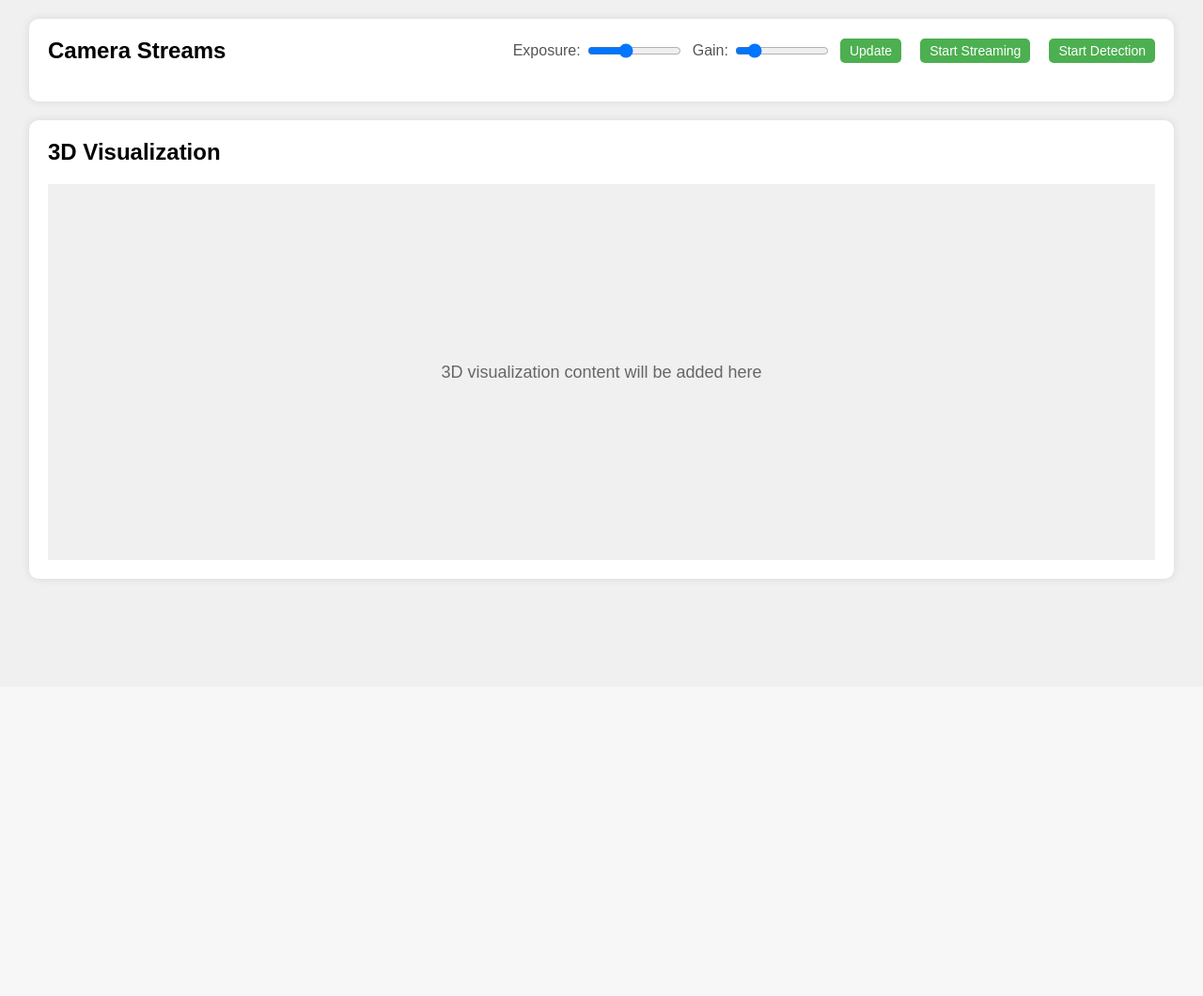
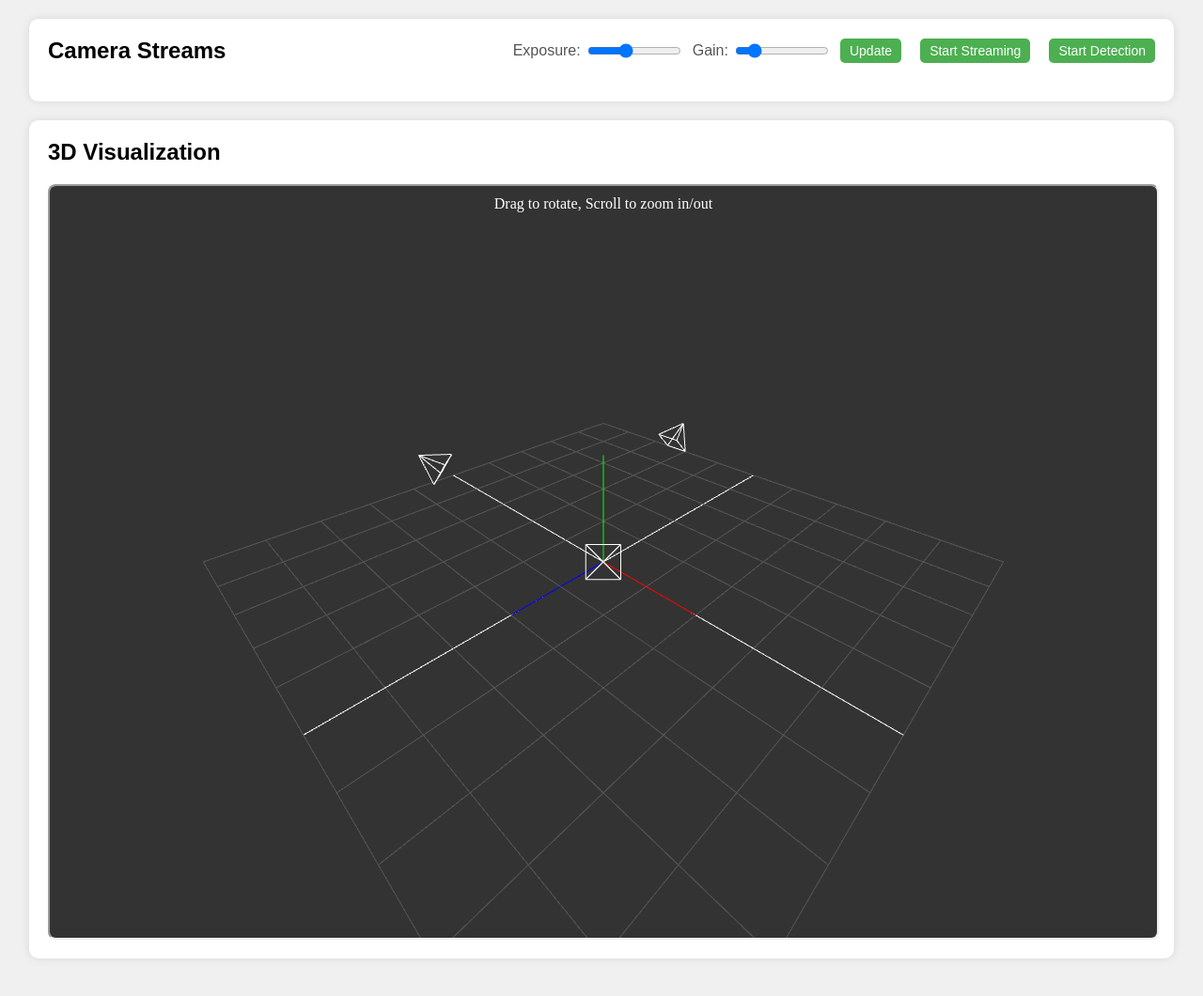
Before and after one commit to mariobo8/MoCap4Robotics, a Flask app: page / in a window 1280 px wide. Shown: the part 69-1129 px from the top of the page at 94% size. Before the commit the page ends 688 px from the top, so only its background shows below. Run offline with Flask 3, Linux system fonts and the light colour scheme; some libraries are stand-ins or nearby versions.

Commit message:
added 3d visualization

```diff
--- a/code/dashboard/app.py
+++ b/code/dashboard/app.py
@@ -5,7 +5,7 @@ import time
 
 # TODO: Add div where to put 3d space of where can se the cameras initially then also th dots
 
-app = Flask(__name__)
+app = Flask(__name__, static_folder='static', static_url_path='/static')
 socketio = SocketIO(app)
 
 print("1. Starting script")
--- /dev/null
+++ b/code/dashboard/static/3d_space.html
@@ -0,0 +1,137 @@
+<!DOCTYPE html>
+<html lang="en">
+<head>
+    <meta charset="UTF-8">
+    <meta name="viewport" content="width=device-width, initial-scale=1.0">
+    <title>Three.js Scene with Camera Representations</title>
+    <script src="https://cdnjs.cloudflare.com/ajax/libs/three.js/r128/three.min.js"></script>
+    <style>
+        body { margin: 0; }
+        canvas { display: block; }
+        #info { position: absolute; top: 10px; width: 100%; text-align: center; color: white; }
+    </style>
+</head>
+<body>
+    <div id="info">Drag to rotate, Scroll to zoom in/out</div>
+    <script>
+        // Set up the scene, camera, and renderer
+        const scene = new THREE.Scene();
+        scene.background = new THREE.Color(0x333333);
+        const camera = new THREE.PerspectiveCamera(75, window.innerWidth / window.innerHeight, 0.1, 1000);
+        const renderer = new THREE.WebGLRenderer({ antialias: true });
+        renderer.setSize(window.innerWidth, window.innerHeight);
+        document.body.appendChild(renderer.domElement);
+
+        // Add a grid helper
+        const gridHelper = new THREE.GridHelper(10, 10, 0xffffff, 0x555555);
+        scene.add(gridHelper);
+
+        // Function to create a thick line for axis
+        function createThickLine(start, end, color) {
+            const points = [];
+            points.push(new THREE.Vector3(...start));
+            points.push(new THREE.Vector3(...end));
+            const geometry = new THREE.BufferGeometry().setFromPoints(points);
+            const material = new THREE.LineBasicMaterial({ color: color, linewidth: 3 });
+            return new THREE.Line(geometry, material);
+        }
+
+        // Create custom axes
+        const axesGroup = new THREE.Group();
+        axesGroup.add(createThickLine([0, 0, 0], [2, 0, 0], 0xff0000)); // X-axis (red)
+        axesGroup.add(createThickLine([0, 0, 0], [0, 2, 0], 0x00ff00)); // Y-axis (green)
+        axesGroup.add(createThickLine([0, 0, 0], [0, 0, 2], 0x0000ff)); // Z-axis (blue)
+        scene.add(axesGroup);
+
+        // Function to create a camera representation (wireframe pyramid)
+        function createCameraRepresentation() {
+            const geometry = new THREE.BufferGeometry();
+            const vertices = new Float32Array([
+                0, 0, 0,    -1, -1, 2,
+                0, 0, 0,    1, -1, 2,
+                0, 0, 0,    1, 1, 2,
+                0, 0, 0,    -1, 1, 2,
+                -1, -1, 2,  1, -1, 2,
+                1, -1, 2,   1, 1, 2,
+                1, 1, 2,    -1, 1, 2,
+                -1, 1, 2,   -1, -1, 2
+            ]);
+            geometry.setAttribute('position', new THREE.BufferAttribute(vertices, 3));
+            const material = new THREE.LineBasicMaterial({ color: 0xffffff });
+            return new THREE.LineSegments(geometry, material);
+        }
+
+        // Create and add camera representations
+        const cameraReps = [];
+        for (let i = 0; i < 3; i++) {
+            const cameraRep = createCameraRepresentation();
+            cameraRep.scale.set(0.2, 0.2, 0.2); // Scale down the representation
+            scene.add(cameraRep);
+            cameraReps.push(cameraRep);
+        }
+
+        // Function to update camera representation positions and orientations
+        function updateCameraRepresentations(positions, lookAts) {
+            cameraReps.forEach((rep, index) => {
+                if (positions[index] && lookAts[index]) {
+                    rep.position.set(...positions[index]);
+                    rep.lookAt(...lookAts[index]);
+                }
+            });
+        }
+
+        // Example usage: Update camera representations
+        updateCameraRepresentations(
+            [[2, 2, 2], [-2, 2, 2], [0, 2, -2]], // Positions
+            [[0, 0, 0], [0, 0, 0], [0, 0, 0]]    // Look-at points
+        );
+
+        // Set initial camera position
+        camera.position.set(5, 5, 5);
+        camera.lookAt(0, 0, 0);
+
+        // Variables for mouse control
+        let isMouseDown = false;
+        let previousMousePosition = { x: 0, y: 0 };
+        let spherical = new THREE.Spherical().setFromVector3(camera.position);
+
+        // Mouse event listeners (unchanged)
+        renderer.domElement.addEventListener('mousedown', (e) => { isMouseDown = true; });
+        renderer.domElement.addEventListener('mouseup', () => { isMouseDown = false; });
+        renderer.domElement.addEventListener('mousemove', (e) => {
+            if (isMouseDown) {
+                const deltaMove = {
+                    x: e.offsetX - previousMousePosition.x,
+                    y: e.offsetY - previousMousePosition.y
+                };
+                spherical.theta -= deltaMove.x * 0.005;
+                spherical.phi -= deltaMove.y * 0.005;
+                spherical.phi = Math.max(0.1, Math.min(Math.PI - 0.1, spherical.phi));
+                camera.position.setFromSpherical(spherical);
+                camera.lookAt(scene.position);
+            }
+            previousMousePosition = { x: e.offsetX, y: e.offsetY };
+        });
+        renderer.domElement.addEventListener('wheel', (e) => {
+            e.preventDefault();
+            spherical.radius += e.deltaY * 0.05;
+            spherical.radius = Math.max(2, Math.min(100, spherical.radius));
+            camera.position.setFromSpherical(spherical);
+        });
+
+        // Animation loop
+        function animate() {
+            requestAnimationFrame(animate);
+            renderer.render(scene, camera);
+        }
+        animate();
+
+        // Handle window resizing
+        window.addEventListener('resize', () => {
+            camera.aspect = window.innerWidth / window.innerHeight;
+            camera.updateProjectionMatrix();
+            renderer.setSize(window.innerWidth, window.innerHeight);
+        });
+    </script>
+</body>
+</html>
--- a/code/dashboard/templates/index.html
+++ b/code/dashboard/templates/index.html
@@ -146,14 +146,10 @@
         }
 
         .visualization-content {
+            height: 800px;
             width: 100%;
-            height: 400px;
-            background-color: #f0f0f0;
             display: flex;
-            justify-content: center;
-            align-items: center;
-            font-size: 18px;
-            color: #666;
+            border-radius: 8px;
         }
     </style>
 </head>
@@ -202,9 +198,7 @@
             <div class="streams-header">
                 <h2>3D Visualization</h2>
             </div>
-            <div class="visualization-content">
-                3D visualization content will be added here
-            </div>
+            <iframe src="{{ url_for('static', filename='3d_space.html') }}" class="visualization-content"></iframe>
         </div>
 
     </main>
```
